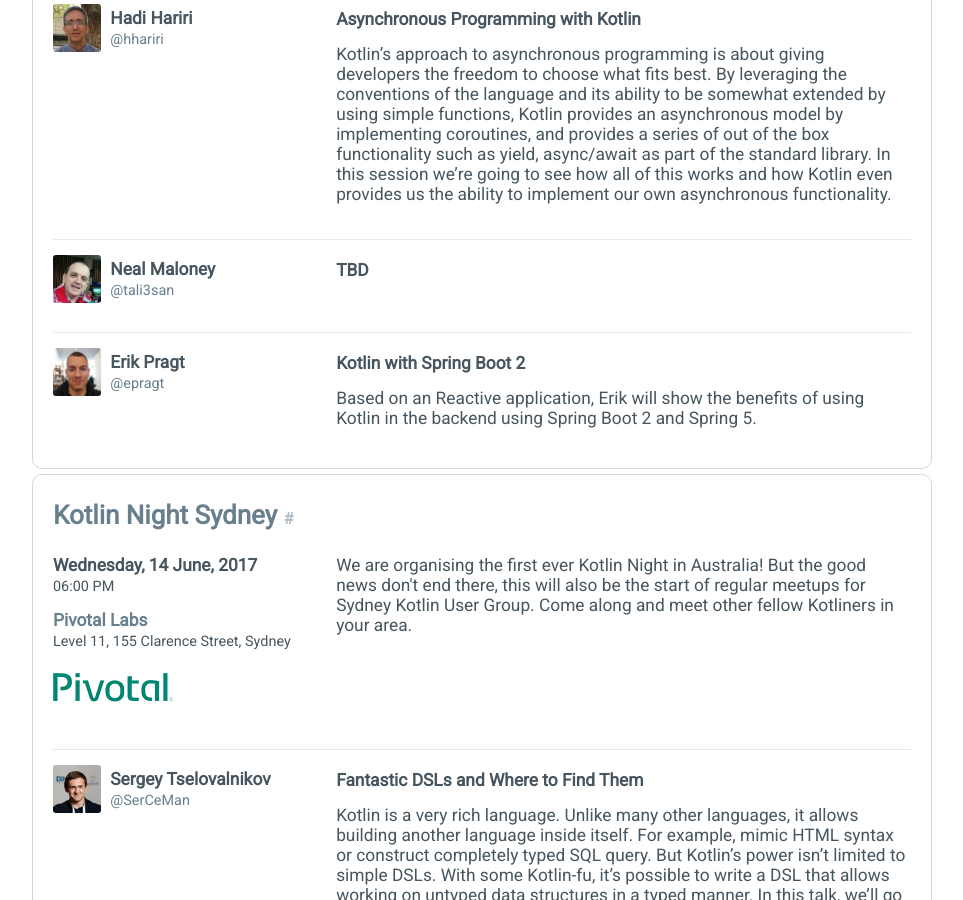
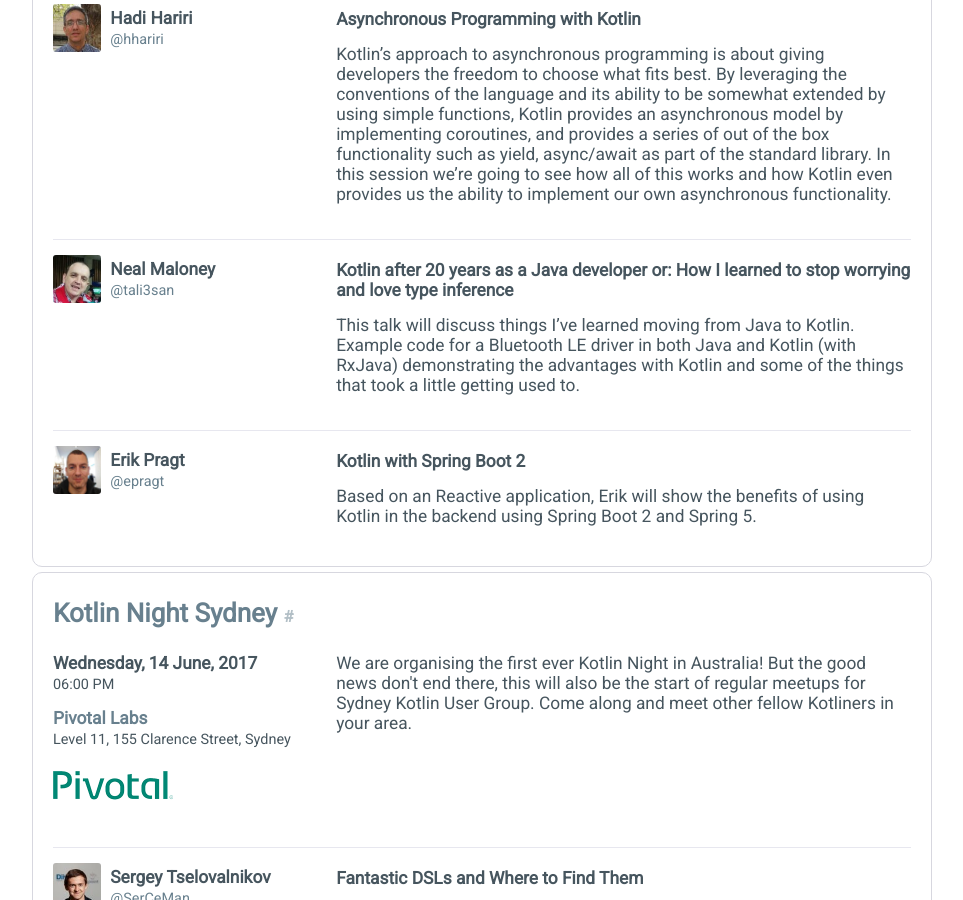
Before and after one commit to garethsime/sydkotlin.github.io, a Jekyll site: the page built from index.html, in a window 1280 px wide and 900 px high, scrolled down 703 px. Shown: the whole window, without its empty margins (158-1121 px from the left). Built offline with Jekyll 4.4.1, drawn with Linux system fonts in a browser that asks for light colours; nearby versions of some CDN libraries.

Commit message:
Update August meetup

```diff
--- a/_data/events.yml
+++ b/_data/events.yml
@@ -177,8 +177,11 @@
         twitter: tali3san
         image: profiles/tali3san.jpg
 
-      title: "TBD"
+      title: "Kotlin after 20 years as a Java developer or: How I learned to stop worrying and love type inference"
       description: >
+        This talk will discuss things I’ve learned moving from Java to Kotlin. Example code for a
+        Bluetooth LE driver in both Java and Kotlin (with RxJava) demonstrating the advantages with Kotlin and
+        some of the things that took a little getting used to.
 
       links:
 
```
